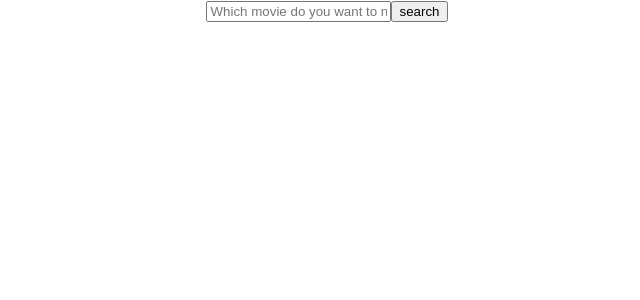
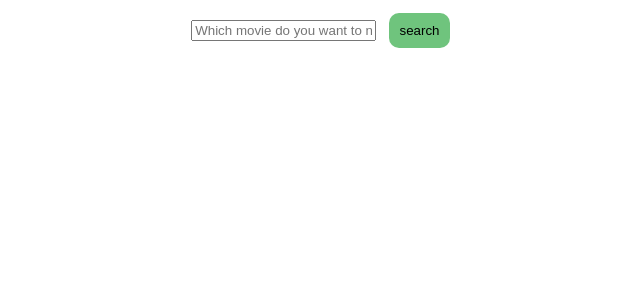
Before and after one commit to juanwithouttheotter/nomination-station, a React (Create React App) app: page / in a window 1280 px wide. Shown: the top 300 px of the page, without its empty margins (313-953 px from the left). Built offline with nearby package versions, Linux system fonts and the light colour scheme.

Commit message:
dynamic button style

```diff
--- a/src/components/Button/Button.css
+++ b/src/components/Button/Button.css
@@ -1,11 +1,25 @@
+button {
+    padding:10px;
+    border: 0;
+    display: inline-block;
+    text-align: center;
+    text-decoration:none;
+    border-radius: 10px;
+    color:#000;
+    margin:1em;
+}
+button:hover {
+    opacity: 0.5;
+}
+
 .add{
-    color:rgb(101, 165, 187)
+    background-color:rgb(101, 165, 187)
 }
 
 .remove{
-    color:rgb(250, 125, 125)
+    background-color:rgb(250, 125, 125)
 }
 
 .search{
-    color:rgb(111, 196, 125)
+    background-color:rgb(111, 196, 125)
 }
--- a/src/components/Button/index.jsx
+++ b/src/components/Button/index.jsx
@@ -1,4 +1,5 @@
 import React from 'react';
+import "./Button.css";
 
 function Button(props){
    return <button className={props.btn} onClick={props.btnAction}>{props.name}</button>
--- a/src/components/MovieCard/index.jsx
+++ b/src/components/MovieCard/index.jsx
@@ -6,9 +6,9 @@ function MovieCard(props){
     return (
         <div id={props.imbdID}>
             <img src={props.poster} alt={props.title + ' poster'}></img>
-            <div>{props.Title}</div>
+            <div>{props.title}</div>
             <div>{props.year}</div>
-            <Button btn='add' />
+            <Button btn='add' name="Nominate" />
         </div>
     )
 }
--- a/src/components/NominationCard/index.jsx
+++ b/src/components/NominationCard/index.jsx
@@ -8,7 +8,7 @@ function NominationCard(props) {
             <img src={props.poster} alt={props.title + ' poster'}></img>
             <div>{props.title}</div>
             <div>{props.year}</div>
-            <Button btn='remove'/>
+            <Button btn='remove' name="remove" />
         </div>
     )
 }
--- a/src/pages/Search Page/index.jsx
+++ b/src/pages/Search Page/index.jsx
@@ -1,7 +1,7 @@
 import React, {Component} from 'react';
 import API from "../../api/moviesApi";
 import SearchBar from "../../components/SearchBar";
-import NominatonCard from "../../components/NominationCard";
+import MovieCard from "../../components/MovieCard";
 import Button from "../../components/Button";
 
 class Search extends Component {
@@ -40,7 +40,7 @@ class Search extends Component {
                 <div>
                     {renderedMovies.map((movie) => {
                         return(
-                            <NominatonCard
+                            <MovieCard
                                 key={movie.imdbID}
                                 id={movie.imdbID}
                                 poster={movie.Poster}
```
